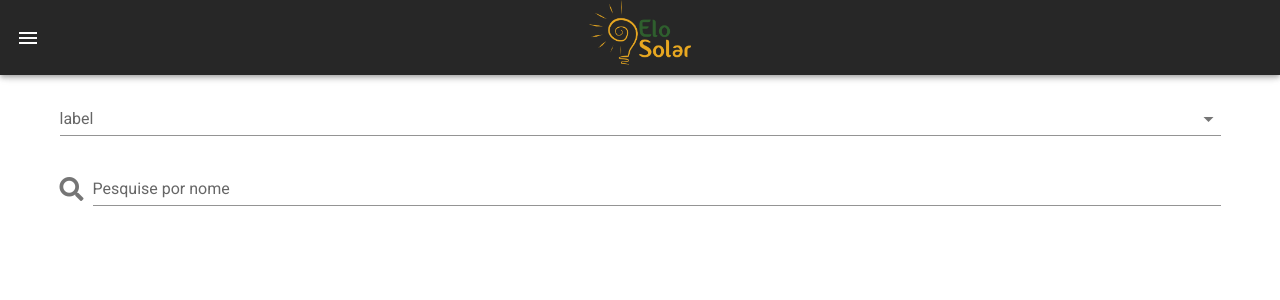
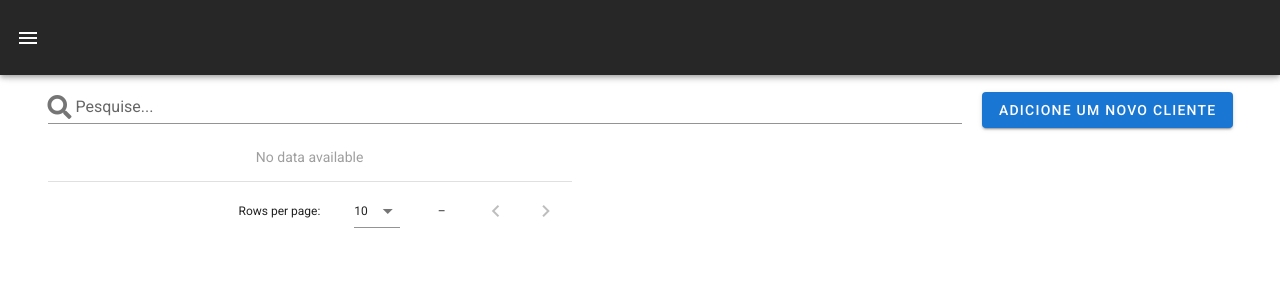
Before and after one commit to fhashimoto/elo-solar.v3, a Vue app: page /seller/list-client in a window 1280 px wide. Shown: the top 300 px of the page. Built offline with nearby package versions, Linux system fonts and the light colour scheme.

Commit message:
Update lista cliente

```diff
--- a/src/components/seller/Seller.vue
+++ b/src/components/seller/Seller.vue
@@ -2,19 +2,19 @@
   <v-container grid-list-md>
     <v-spacer></v-spacer>
     <v-row dense class="menu-row">
-      <v-col :cols="$store.state.isMobile ? 12 : 4">
+      <v-col cols="12" md="4" sm="4">
         <v-card hover class="menu-row__card">
           <i class="fas fa-solar-panel"></i>
           <v-toolbar-title>Novo Orçamento</v-toolbar-title>
         </v-card>
       </v-col>
-      <v-col :cols="$store.state.isMobile ? 12 : 4">
+      <v-col cols="12" md="4" sm="4">
         <v-card hover class="menu-row__card" @click="goToList()">
           <i class="fas fa-users"></i>
           <v-toolbar-title>Lista de Clientes</v-toolbar-title>
         </v-card>
       </v-col>
-      <v-col :cols="$store.state.isMobile ? 12 : 4">
+      <v-col cols="12" md="4" sm="4">
         <v-card hover class="menu-row__card">
           <i class="fas fa-history"></i>
           <v-toolbar-title>Histórico de Orçamentos</v-toolbar-title>
--- a/src/components/seller/seller-list-client/ClientFieldSearch.ts
+++ b/src/components/seller/seller-list-client/ClientFieldSearch.ts
@@ -1,5 +1,14 @@
-export enum ClientField {
-  Nome = 'name',
-  Email = 'email',
-  Telefone = 'phone'
-}
+export const ClientField = [
+  {
+    text: 'Nome',
+    value: 'nome'
+  },
+  {
+    text: 'Email',
+    value: 'email'
+  },
+  {
+    text: 'Telefone',
+    value: 'telefone'
+  }
+]
--- a/src/components/seller/seller-list-client/SellerListClient.vue
+++ b/src/components/seller/seller-list-client/SellerListClient.vue
@@ -1,27 +1,25 @@
 <template>
   <v-container grid-list-md>
-    <v-select
-      :items="fields"
-      v-model="selectedField"
-      label="label"
-    ></v-select>
-    {{this.selectedField}}
-    <v-text-field
-      label="Pesquise por nome"
-      prepend-icon="fa-search"
-    ></v-text-field>
+    <v-row align="center">
+      <v-text-field :label="'Pesquise...'" prepend-inner-icon="fa-search" v-model="search"></v-text-field>
+      <v-btn color="primary" class="d-none d-md-flex ml-5">Adicione um novo cliente</v-btn>
+      <v-btn fixed bottom right class="mx-2 d-md-none" fab dark color="indigo">
+        <v-icon dark>mdi-plus</v-icon>
+      </v-btn>
+    </v-row>
+    <v-spacer></v-spacer>
+    <v-row>
+      <v-data-table></v-data-table>
+    </v-row>
   </v-container>
 </template>
 
 <script>
-import { ClientField } from './ClientFieldSearch'
-
 export default {
   data() {
     return {
-      fields: ClientField,
-      selectedField: '',
-    }
+      search: ""
+    };
   }
 };
 </script>
```
